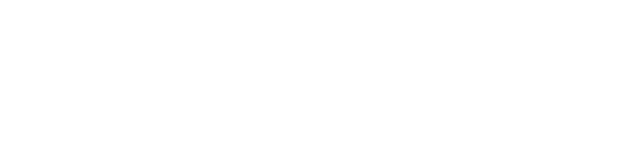
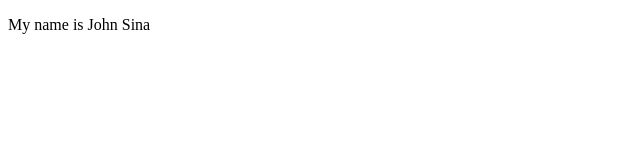
Before and after one commit to KodyaTemirov/weather-app, a plain HTML site: page Amir.html in a window 1280 px wide. Shown: the whole page, without its empty margins (0-640 px from the left). Drawn offline with Linux system fonts and the light colour scheme.

Commit message:
feat:secon deploy

```diff
--- a/Amir.html
+++ b/Amir.html
@@ -6,6 +6,8 @@
     <title>Document</title>
   </head>
   <body>
-    <div class="container"></div>
+    <div class="container">
+        <p>My name is John Sina</p>
+    </div>
   </body>
 </html>
```
